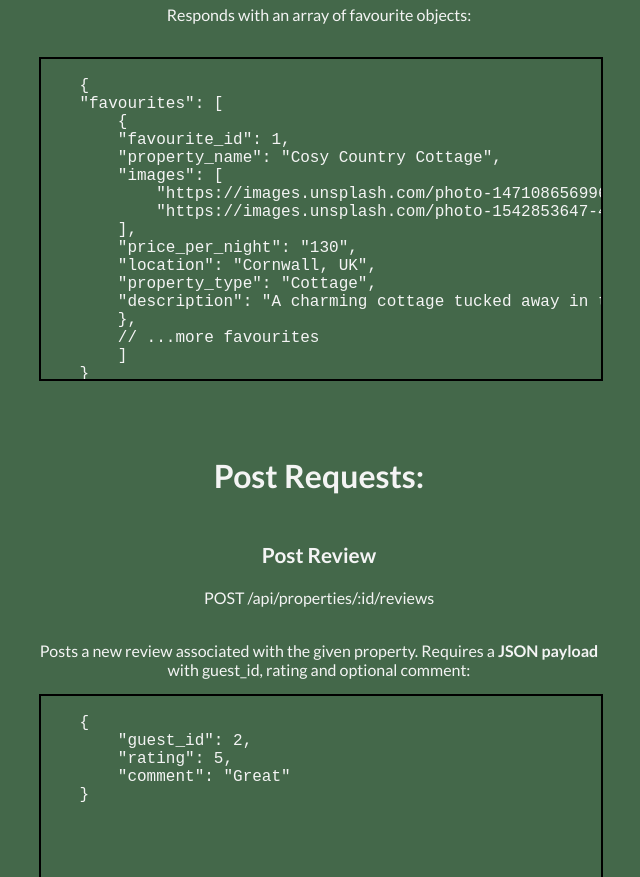
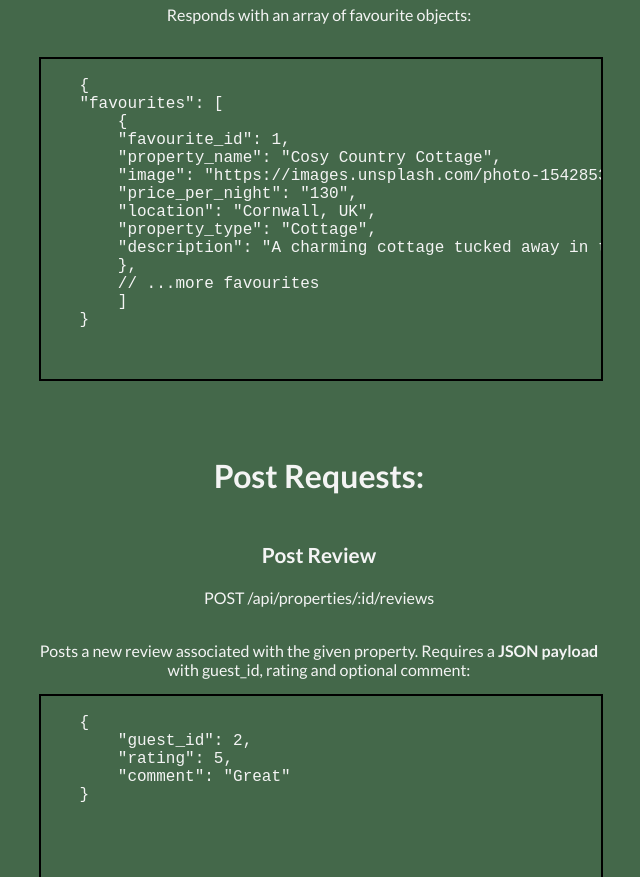
Before and after one commit to bric12369/airbnc, a website: page index.html in a window 1280 px wide. Shown: the part 4649-5526 px from the top of the page, without its empty margins (321-961 px from the left). Drawn offline with Linux system fonts and the light colour scheme.

Commit message:
updated endpoint view

```diff
--- a/index.html
+++ b/index.html
@@ -240,10 +240,7 @@
         {
         "favourite_id": 1,
         "property_name": "Cosy Country Cottage",
-        "images": [
-            "https://images.unsplash.com/photo-1471086569966-db3eebc25a59?q=80&w=3540&auto=format&fit=crop&ixlib=rb-4.0.3&ixid=M3wxMjA3fDB8MHxwaG90by1wYWdlfHx8fGVufDB8fHx8fA%3D%3D",
-            "https://images.unsplash.com/photo-1542853647-47ad77242390?q=80&w=3540&auto=format&fit=crop&ixlib=rb-4.0.3&ixid=M3wxMjA3fDB8MHxwaG90by1wYWdlfHx8fGVufDB8fHx8fA%3D%3D"
-        ],
+        "image": "https://images.unsplash.com/photo-1542853647-47ad77242390?q=80&w=3540&auto=format&fit=crop&ixlib=rb-4.0.3&ixid=M3wxMjA3fDB8MHxwaG90by1wYWdlfHx8fGVufDB8fHx8fA%3D%3D",
         "price_per_night": "130",
         "location": "Cornwall, UK",
         "property_type": "Cottage",
```
